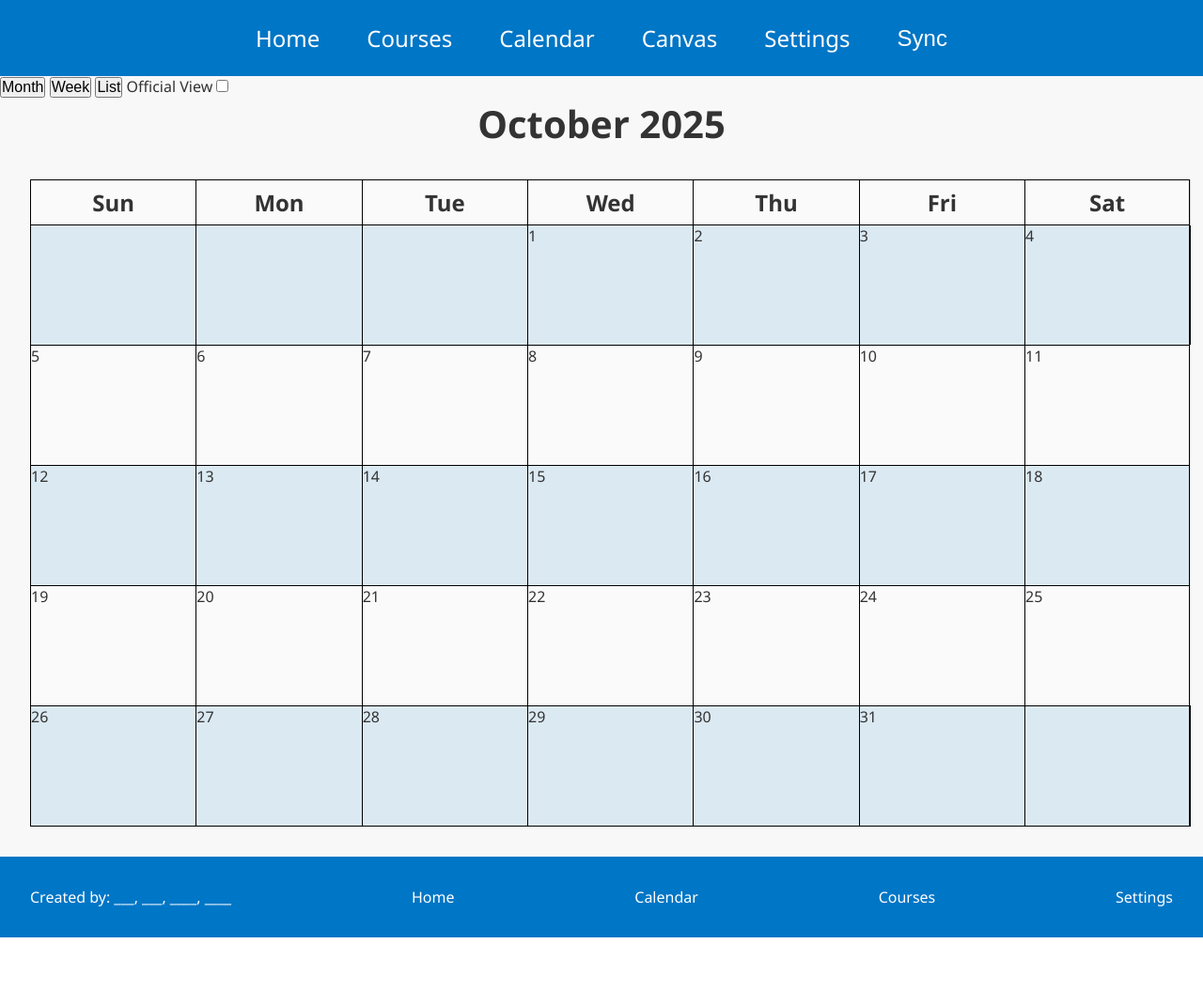
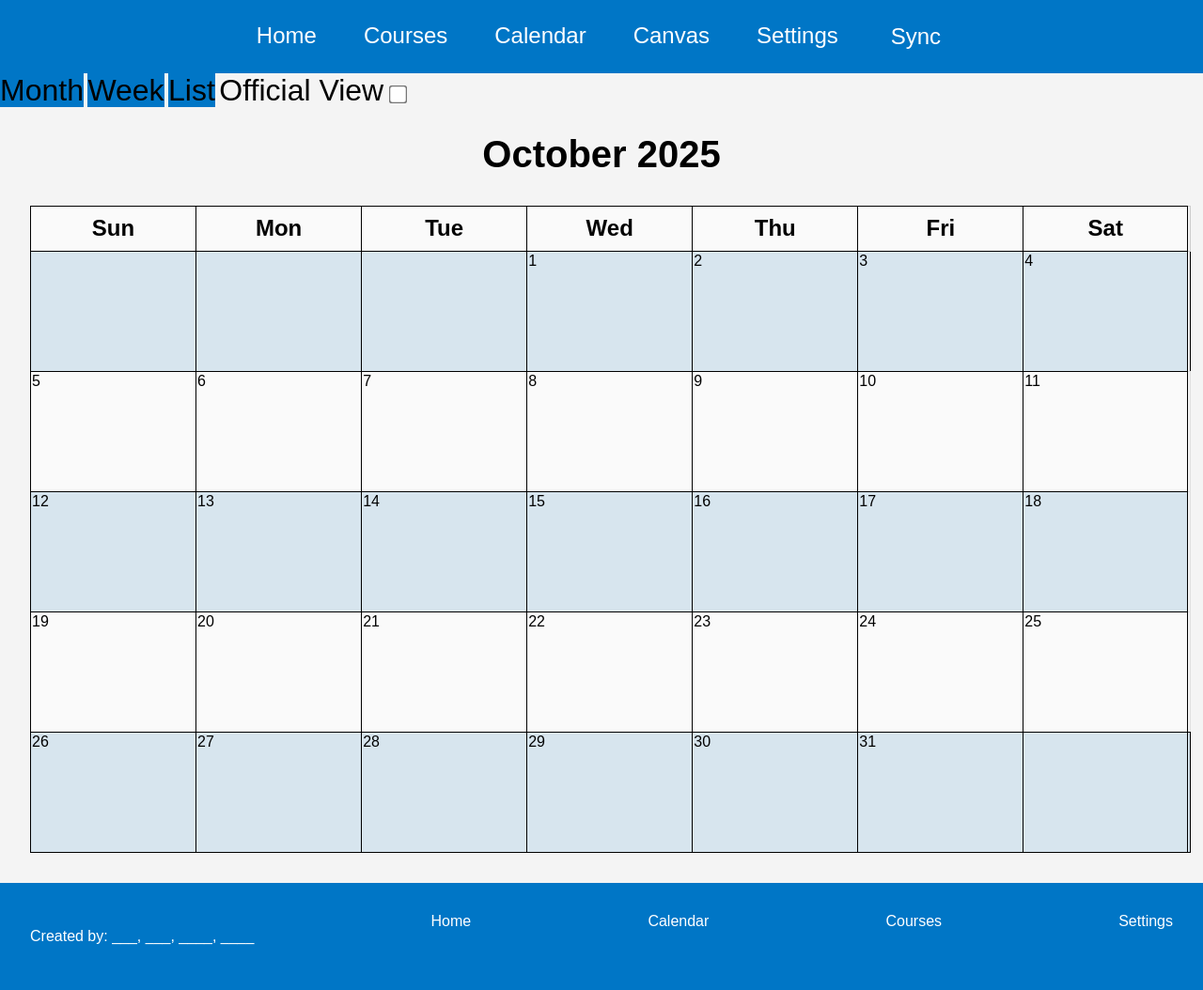
Before and after one commit to davidbolivar577/Canvas-Seer, a Flask app: page /calendar/monthly in a window 1280 px wide. Shown: the whole page at 94% size. Before the commit the page ends 998 px from the top, so only its background shows below. Run offline with Flask 3, Linux system fonts and the light colour scheme.

Commit message:
fix monthly calendar styles, did general calendar css.

```diff
--- a/Website/static/styles/calendar_monthly_styles.css
+++ b/Website/static/styles/calendar_monthly_styles.css
@@ -1,17 +1,5 @@
-@import "styles.css";
+@import url("styles_calendar.css");
 
-* {
-    margin: 0;
-    padding: 0;
-    box-sizing: border-box;
-}
-
-body {
-    background-color: #f8f8f8;
-    font-family: 'Segoe UI', Tahoma, Geneva, Verdana, sans-serif;
-    color: #333333;
-
-}
 
 .calendar {
     display: grid;
--- /dev/null
+++ b/Website/static/styles/styles_calendar.css
@@ -0,0 +1,15 @@
+@import url("styles.css");
+.calendar-header a {
+    text-decoration:none;
+    background-color: #0076c6;
+    color: black;
+    font-size: 2em;
+}
+
+label {
+    font-size:2em;
+}
+
+input {
+    transform: scale(1.5);
+}
--- a/Website/templates/calendar.html
+++ b/Website/templates/calendar.html
@@ -1,16 +1,18 @@
 {% extends "base.html" %}
 
 {% block title %}Calendar{% endblock %}
-
+{% block style %}<link rel="stylesheet" href="{{ url_for('static', filename='styles/styles_calendar.css') }}">{% endblock %}
 {% block body %}
 
 
-
-<a href="monthly"><button class="month">Month</button></a>
-<a href="weekly"><button class="week">Week</button></a>
-<a href="list"><button class="list">List</button></a>
+<div class="calendar-header">
+<a href="monthly">Month</a>
+<a href="weekly">Week</a>
+<a href="list">List</a>
 
 <label for="official-view">Official View</label>
 <input type="checkbox" id="official-view" name="official-view" value="official-view">
+</div>
+
 
 {% endblock %}
```
